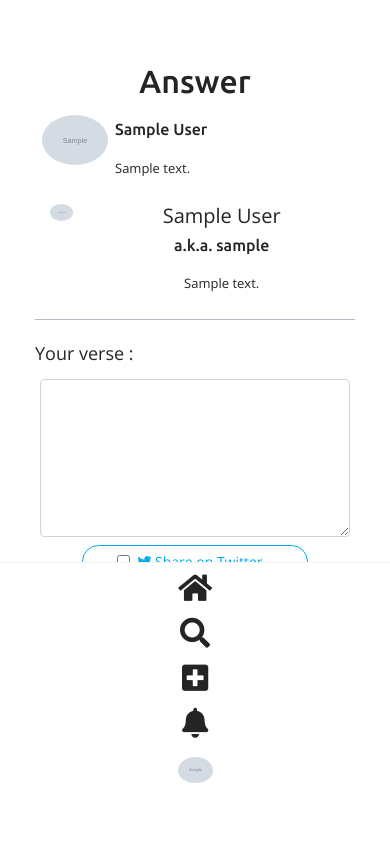
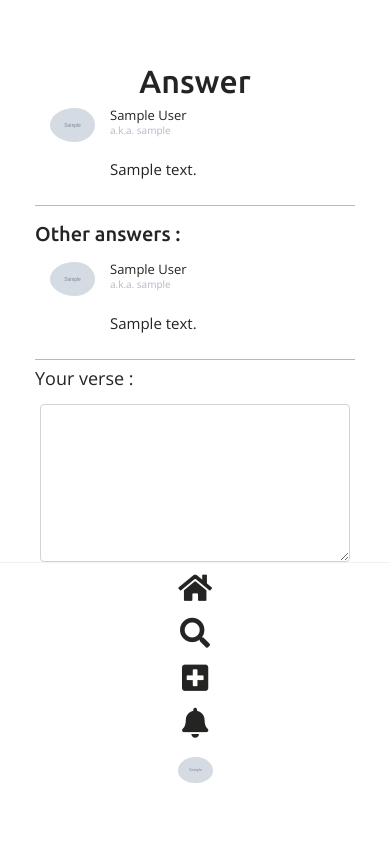
Before and after one commit to tacro/rhyme-pjt, a Django app: page /verses/1/answer/ in a window 390 px wide. Shown: the part 48-894 px from the top of the page. Run offline with Django 3.2, Linux system fonts and the light colour scheme; a user stored in the database is signed in; tables that the repository leaves empty hold one stand-in row (values such as "Sample post"); grey boxes marked "Sample" are stand-in pictures; some libraries are stand-ins or nearby versions.

Commit message:
make answer/beef responsive"

```diff
--- a/verses/static/verses/css/verses-responsive.css
+++ b/verses/static/verses/css/verses-responsive.css
@@ -95,59 +131,58 @@
 /* extra small devices (phones) */
 
 @media (min-width: 321px) and (max-width: 575px) {
-  #answer-target-left, #answer-target-right, #beef-target-left, #beef-target-right {
-    padding: 0;
-  }
 
-  #answer-post .target img,
-  #beef-post .target img {
-    max-height: 50px;
-  }
-
-  #verse-rhymer h5 {
+  #verse-rhymer h5,
+  #answer-rhymer h5,
+  #beef-rhymer h5 {
     font-size: 13px;
     margin: 0;
   }
 
-  #verse-rhymer h6 {
+  #verse-rhymer h6,
+  #answer-rhymer h6,
+  #beef-rhymer h6 {
     font-size: 10px;
     margin: 0 0 5px 0;
   }
 
-  #verse-body p {
+  #verse-body p,
+  #answer-body p,
+  #beef-body p {
     font-size: 15px;
   }
 }
 
 @media (max-width: 320px) {
-  #answer-target-left, #answer-target-right, #beef-target-left, #beef-target-right {
-    padding: 0;
-  }
-
-  #answer-post .target img,
-  #beef-post .target img {
-    max-height: 45px;
-  }
-
-  #verse-left {
+  #verse-left,
+  #answer-left,
+  #beef-left {
     padding: 0 5px 0 0;
   }
 
-  #verse-left img {
+  #verse-left img,
+  #answer-left img,
+  #beef-left img {
     width: 35px;
   }
 
-  #verse-rhymer h5 {
+  #verse-rhymer h5,
+  #answer-rhymer h5,
+  #beef-rhymer h5 {
     font-size: 12px;
     margin: 0;
   }
 
-  #verse-rhymer h6 {
+  #verse-rhymer h6,
+  #answer-rhymer h6,
+  #beef-rhymer h6 {
     font-size: 10px;
     margin: 0 0 5px 0;
   }
 
-  #verse-body p {
+  #verse-body p,
+  #answer-body p,
+  #beef-body p {
     padding-right: 5px;
     font-size: 13px;
   }
--- a/verses/static/verses/css/verses.css
+++ b/verses/static/verses/css/verses.css
@@ -48,20 +48,6 @@
 }
 
 /* Answer, Beef */
-#answer-post .target,
-#beef-post .target {
-  margin: 15px auto;
-}
-
-#answer-post .target h6,
-#beef-post .target h6 {
-  margin: 5px 0 0 0;
-}
-
-#answer-post .target img,
-#beef-post .target img {
-  max-height: 60px;
-}
 
 #answer-post h4,
 #beef-post h4 {
@@ -75,7 +61,6 @@
 #beef-post .vs i {
   color: #FFCF35;
 }
-
 
 
 /* =====================================
@@ -106,11 +91,15 @@
   color: #FFCF35;
 }
 
-#verse-left {
+#verse-left,
+#answer-left,
+#beef-left {
   margin: 0;
 }
 
-#verse-left img {
+#verse-left img,
+#answer-left img,
+#beef-left img {
   width: 50px;
   object-fit: contain;
   padding-right: 5px;
@@ -118,22 +107,34 @@
 
 #verse-right,
 #verse-rhymer,
-#verse-body {
+#verse-body,
+#answer-right,
+#answer-rhymer,
+#answer-body,
+#beef-right,
+#beef-rhymer,
+#beef-body {
   padding: 0 0 0 5px;
 }
 
-#verse-rhymer h5 {
+#verse-rhymer h5,
+#answer-rhymer h5,
+#beef-rhymer h5 {
   font-size: 18px;
   word-wrap: break-word;
 }
 
-#verse-rhymer h6 {
+#verse-rhymer h6,
+#answer-rhymer h6,
+#beef-rhymer h6 {
   color: #B4B8C5;
   font-weight: 300;
   font-family: "Open Sans", "游ゴシック Medium", "游ゴシック体", "Yu Gothic Medium", YuGothic, "ヒラギノ角ゴ ProN", "Hiragino Kaku Gothic ProN", "メイリオ", Meiryo, "ＭＳ Ｐゴシック", "MS PGothic", sans-serif;
 }
 
-#verse-body p {
+#verse-body p,
+#answer-body p,
+#beef-body p {
   font-size: 15px;
   word-wrap: break-word;
 }
--- a/verses/templates/verses/answer.html
+++ b/verses/templates/verses/answer.html
@@ -8,33 +8,46 @@
 
 {% block content %}
 
-<section class="text-center" id="answer-post">
+<section id="answer-post">
   <div class="content-box-sm">
     <div class="container">
-    <h2>Answer</h2>
-    <div class="row target">
-      <div class="col-3 col-sm-2" id="answer-target-left">
+    <h2 class="text-center">Answer</h2>
+    <div class="row verse">
+      <div class="col-3 col-sm-2" id="verse-left">
+        <a href="{% url 'users:detail' target.rhymer.id %}">
         {% if target.rhymer.icon %}
-          <img src="{{ target.rhymer.icon.url }}" class="img-fluid rounded-circle" alt="user's icon">
+          <img src="{{ target.rhymer.icon.url }}" class="img-fluid rounded-circle float-right" alt="user's icon">
         {% else %}
-          <img src="{% static 'users/img/default_icon.png' %}" alt="user's icon">
+          <img src="{% static 'users/img/default_icon.png' %}" class="img-fluid rounded-circle float-right" alt="user's icon">
         {% endif %}
+        </a>
       </div>
-      <div class="col-9 col-sm-10 text-left" id="answer-target-right">
-        {% if target.rhymer.mcname %}
-          <h6>{{ target.rhymer.mcname }}</h6>
-        {% else %}
-          <h6>{{ target.rhymer.username }}</h6>
-        {% endif %}
-        <p>{{ target.body|linebreaks }}</p>
+      <div class="col-7 col-sm-8" id="verse-right">
+          <div class="row">
+            <div class="col-12" id="verse-rhymer">
+              <a href="{% url 'users:detail' target.rhymer.id %}">
+              {% if target.rhymer.mcname %}
+                <h5>{{ target.rhymer.mcname }} </h5>
+                <h6>a.k.a. {{ target.rhymer.username}}</h6>
+              {% else %}
+                <h5>{{ target.rhymer.username}} </h5>
+              {% endif %}
+              </a>
+            </div>
+            <div class="col-12" id="verse-body">
+              <p>{{ target.body|linebreaks }} </p>
+            </div>
+          </div>
       </div>
+    </div>
 
       <!-- Existing answers -->
       {% if answers %}
       <!-- Answers -->
+      <h3 class="my-3">Other answers :</h3>
       <div class="row verse">
         {% for answer in answers %}
-        <div class="col-2" id="answer-left">
+        <div class="col-3 col-sm-2" id="answer-left">
           <a href="{% url 'users:detail' answer.rhymer.id %}">
           {% if answer.rhymer.icon %}
             <img src="{{ answer.rhymer.icon.url }}" class="img-fluid rounded-circle float-right" alt="user's icon">
@@ -43,7 +56,7 @@
           {% endif %}
           </a>
         </div>
-        <div class="col-10" id="answer-right">
+        <div class="col-9 col-sm-10" id="answer-right">
             <div class="row">
               <div class="col-12" id="answer-rhymer">
                 <a href="{% url 'users:detail' answer.rhymer.id %}">
@@ -64,11 +77,10 @@
       </div>
       {% endif %}
 
-    </div>
     <h4 class="text-left">Your verse : </h4>
     <form method="POST" action="{% url 'verses:answer' target.id %}">
       {% csrf_token %}
-      <div class="form-group">
+      <div class="form-group text-center">
         <div class="row">
           <div class="col-12">
             <textarea name="body" class="form-control" rows="6"></textarea>
```
Also changed, not shown: other parts of verses/static/verses/css/verses-responsive.css (+52 -16 lines), verses/templates/verses/beef.html (+27 -15 lines).
